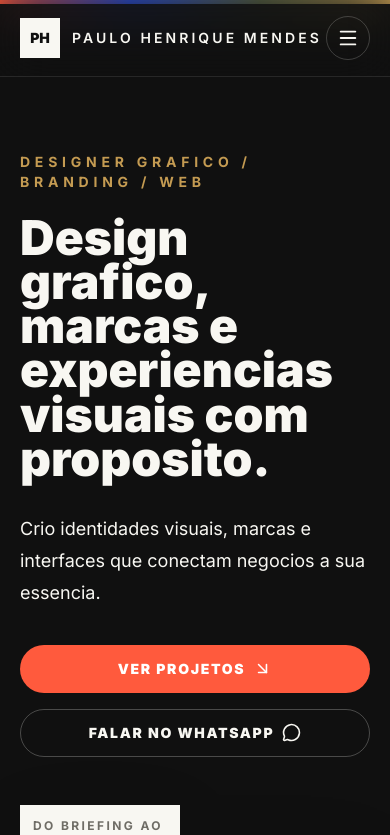
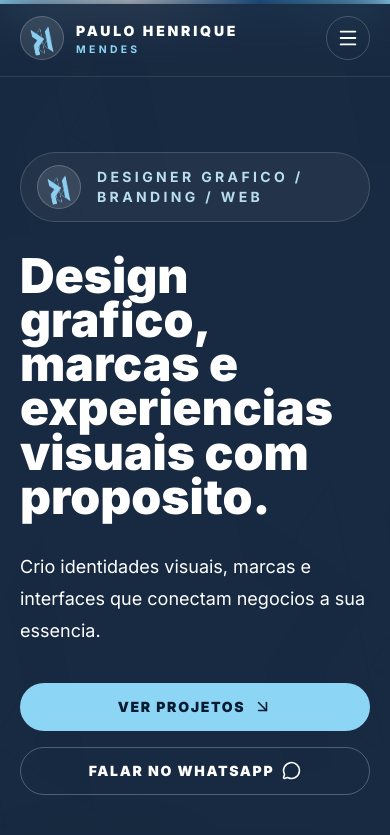
Before and after one commit to paulohenriquemendes/designer, a React (Vite) app: page / in a window 390 px wide. Shown: the top 835 px of the page. Built offline with nearby package versions, Linux system fonts and the light colour scheme.

Commit message:
Apply PH brand and blue palette

```diff
--- a/index.html
+++ b/index.html
@@ -6,7 +6,7 @@
     <title>Paulo Henrique Mendes | Design gráfico, marcas e identidade visual</title>
     <meta name="description" content="Landing page e portfólio de Paulo Henrique Mendes, designer gráfico em Fortaleza especializado em marcas, identidade visual, branding e design web." />
     <meta name="author" content="Paulo Henrique Mendes" />
-    <meta name="theme-color" content="#101010" />
+    <meta name="theme-color" content="#071B33" />
     <meta property="og:title" content="Paulo Henrique Mendes | Design gráfico e identidade visual" />
     <meta property="og:description" content="Criação de marcas, identidades visuais, projetos gráficos e interfaces com estratégia, estética e presença digital." />
     <meta property="og:type" content="website" />
--- /dev/null
+++ b/src/components/BrandLogo.jsx
@@ -0,0 +1,15 @@
+export default function BrandLogo({ compact = false, className = '' }) {
+  return (
+    <span className={`inline-flex items-center gap-3 ${className}`}>
+      <span className="grid h-11 w-11 place-items-center rounded-full border border-paper/20 bg-white/10 p-1.5">
+        <img className="h-full w-full object-contain" src="/brand/ph-symbol.png" alt="" aria-hidden="true" />
+      </span>
+      {!compact && (
+        <span className="leading-none">
+          <span className="block text-sm font-black uppercase tracking-[0.2em]">Paulo Henrique</span>
+          <span className="mt-1 block text-[0.65rem] font-bold uppercase tracking-[0.32em] text-signal">Mendes</span>
+        </span>
+      )}
+    </span>
+  )
+}
--- a/src/components/Footer.jsx
+++ b/src/components/Footer.jsx
@@ -1,4 +1,5 @@
 import { ArrowUpRight } from 'lucide-react'
+import BrandLogo from './BrandLogo.jsx'
 
 const links = [
   ['Behance', 'https://www.behance.net/phmendes'],
@@ -12,7 +13,7 @@ export default function Footer() {
     <footer className="border-t border-line bg-paper px-5 py-10 lg:px-8">
       <div className="mx-auto flex max-w-7xl flex-col gap-8 lg:flex-row lg:items-center lg:justify-between">
         <div>
-          <p className="text-xl font-black">Paulo Henrique Mendes</p>
+          <BrandLogo className="text-ink [&>span:first-child]:border-ink/10 [&>span:first-child]:bg-moss" />
           <p className="mt-2 max-w-xl text-muted">Design grafico, criacao de marcas, identidade visual e experiencias digitais em construcao.</p>
         </div>
         <div className="flex flex-wrap gap-3">
--- a/src/components/Header.jsx
+++ b/src/components/Header.jsx
@@ -1,5 +1,6 @@
 import { ArrowUpRight, Menu, X } from 'lucide-react'
 import { useState } from 'react'
+import BrandLogo from './BrandLogo.jsx'
 
 const navItems = [
   ['Inicio', '#inicio'],
@@ -17,8 +18,7 @@ export default function Header() {
     <header className="fixed inset-x-0 top-0 z-40 border-b border-white/10 bg-ink/88 text-paper backdrop-blur-xl">
       <nav className="mx-auto flex max-w-7xl items-center justify-between px-5 py-4 lg:px-8" aria-label="Menu principal">
         <a href="#inicio" className="group flex items-center gap-3">
-          <span className="grid h-10 w-10 place-items-center border border-paper/20 bg-paper text-sm font-black text-ink">PH</span>
-          <span className="text-sm font-semibold uppercase tracking-[0.22em]">Paulo Henrique Mendes</span>
+          <BrandLogo />
         </a>
 
         <div className="hidden items-center gap-7 lg:flex">
@@ -29,7 +29,7 @@ export default function Header() {
           ))}
         </div>
 
-        <a className="hidden items-center gap-2 rounded-full bg-paper px-5 py-3 text-sm font-bold text-ink transition hover:bg-signal hover:text-white lg:flex" href="#portfolio">
+        <a className="hidden items-center gap-2 rounded-full bg-paper px-5 py-3 text-sm font-bold text-ink transition hover:bg-signal hover:text-ink lg:flex" href="#portfolio">
           Ver portfolio
           <ArrowUpRight size={16} />
         </a>
@@ -42,7 +42,7 @@ export default function Header() {
       {open && (
         <div className="fixed inset-0 z-50 bg-ink px-5 py-4 text-paper lg:hidden">
           <div className="flex items-center justify-between">
-            <span className="font-semibold uppercase tracking-[0.22em]">PH Mendes</span>
+            <BrandLogo />
             <button className="icon-button" type="button" aria-label="Fechar menu" onClick={() => setOpen(false)}>
               <X size={22} />
             </button>
--- a/src/components/Hero.jsx
+++ b/src/components/Hero.jsx
@@ -1,4 +1,5 @@
 import { ArrowDownRight, MessageCircle } from 'lucide-react'
+import BrandLogo from './BrandLogo.jsx'
 
 const WHATSAPP_NUMBER = 'COLE_AQUI_SEU_NUMERO_COM_DDI'
 
@@ -7,10 +8,14 @@ export default function Hero({ featuredProject }) {
 
   return (
     <section id="inicio" className="relative overflow-hidden bg-ink pt-28 text-paper lg:pt-32">
-      <div className="absolute inset-x-0 top-0 h-1 bg-[linear-gradient(90deg,#ff5a3d,#315cff,#65724f,#c49b52)]" />
+      <img className="pointer-events-none absolute inset-0 h-full w-full object-cover opacity-[0.08] mix-blend-screen" src="/brand/ph-brand-full.png" alt="" aria-hidden="true" />
+      <div className="absolute inset-x-0 top-0 h-1 bg-[linear-gradient(90deg,#8DD5F4,#ffffff,#1C5D99,#8DD5F4)]" />
       <div className="mx-auto grid max-w-7xl gap-12 px-5 pb-20 pt-10 lg:grid-cols-[1.05fr_0.95fr] lg:px-8 lg:pb-24">
         <div className="animate-reveal">
-          <p className="mb-6 text-sm font-bold uppercase tracking-[0.34em] text-brass">Designer grafico / Branding / Web</p>
+          <div className="mb-8 inline-flex items-center gap-4 rounded-full border border-paper/15 bg-white/5 px-4 py-3 backdrop-blur">
+            <BrandLogo compact />
+            <p className="text-sm font-bold uppercase tracking-[0.24em] text-brass">Designer grafico / Branding / Web</p>
+          </div>
           <h1 className="max-w-5xl text-5xl font-black leading-[0.92] sm:text-7xl lg:text-[6.8rem]">
             Design grafico, marcas e experiencias visuais com proposito.
           </h1>
@@ -31,6 +36,7 @@ export default function Hero({ featuredProject }) {
 
         <div className="relative min-h-[440px] animate-reveal lg:min-h-[580px]" style={{ animationDelay: '120ms' }}>
           <div className="absolute left-0 top-0 z-10 w-40 border border-paper/15 bg-paper p-3 text-ink shadow-premium sm:w-52">
+            <img className="mb-4 h-14 w-14 object-contain" src="/brand/ph-symbol.png" alt="Simbolo PH" />
             <p className="text-xs font-bold uppercase tracking-[0.2em] text-muted">Do Briefing ao Deploy</p>
             <p className="mt-3 text-2xl font-black leading-none">Marca que nasce estrategica e vive no digital.</p>
           </div>
--- a/src/styles.css
+++ b/src/styles.css
@@ -10,12 +10,12 @@ html {
 body {
   margin: 0;
   font-family: Inter, ui-sans-serif, system-ui, sans-serif;
-  background: #f8f7f2;
+  background: #ffffff;
 }
 
 ::selection {
-  background: #ff5a3d;
-  color: #fff;
+  background: #8dd5f4;
+  color: #071b33;
 }
 
 @layer components {
@@ -42,7 +42,7 @@ body {
   }
 
   .button-primary {
-    @apply bg-signal text-white hover:bg-paper hover:text-ink;
+    @apply bg-signal text-ink hover:bg-paper hover:text-ink;
   }
 
   .button-secondary {
--- a/tailwind.config.js
+++ b/tailwind.config.js
@@ -4,22 +4,22 @@ export default {
   theme: {
     extend: {
       colors: {
-        ink: '#101010',
-        paper: '#f8f7f2',
-        graphite: '#242424',
-        muted: '#6f6d66',
-        line: '#dedbd0',
-        signal: '#ff5a3d',
-        cobalt: '#315cff',
-        moss: '#65724f',
-        brass: '#c49b52',
+        ink: '#071B33',
+        paper: '#ffffff',
+        graphite: '#102A44',
+        muted: '#647482',
+        line: '#D9E4EC',
+        signal: '#8DD5F4',
+        cobalt: '#1C5D99',
+        moss: '#EEF3F6',
+        brass: '#B9DDEF',
       },
       fontFamily: {
         display: ['Inter', 'ui-sans-serif', 'system-ui', 'sans-serif'],
         body: ['Inter', 'ui-sans-serif', 'system-ui', 'sans-serif'],
       },
       boxShadow: {
-        premium: '0 28px 80px rgba(16,16,16,0.14)',
+        premium: '0 28px 80px rgba(7,27,51,0.16)',
       },
       keyframes: {
         reveal: {
```
Also changed, not shown: public/brand/ph-brand-full.png (added), public/brand/ph-symbol.png (added).
